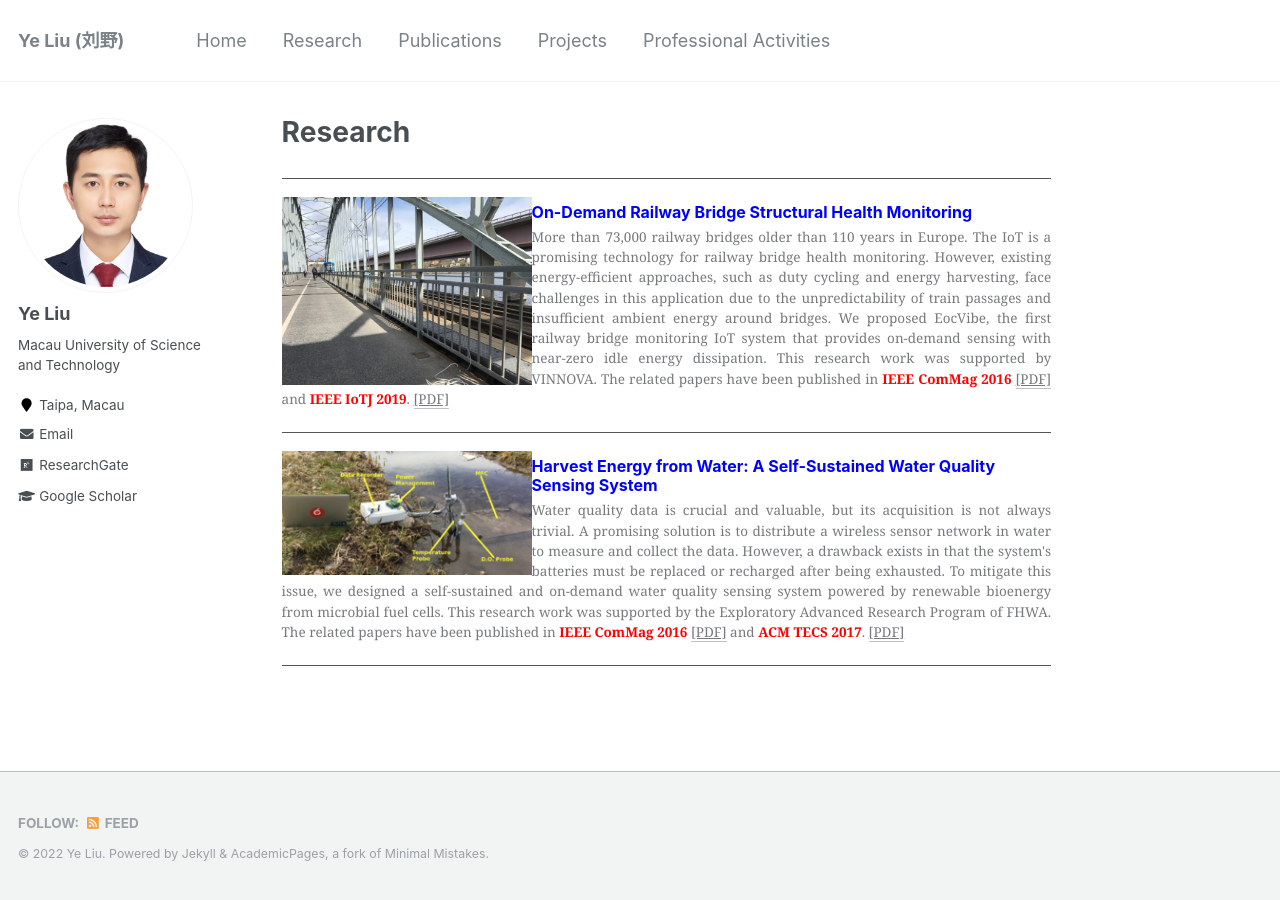
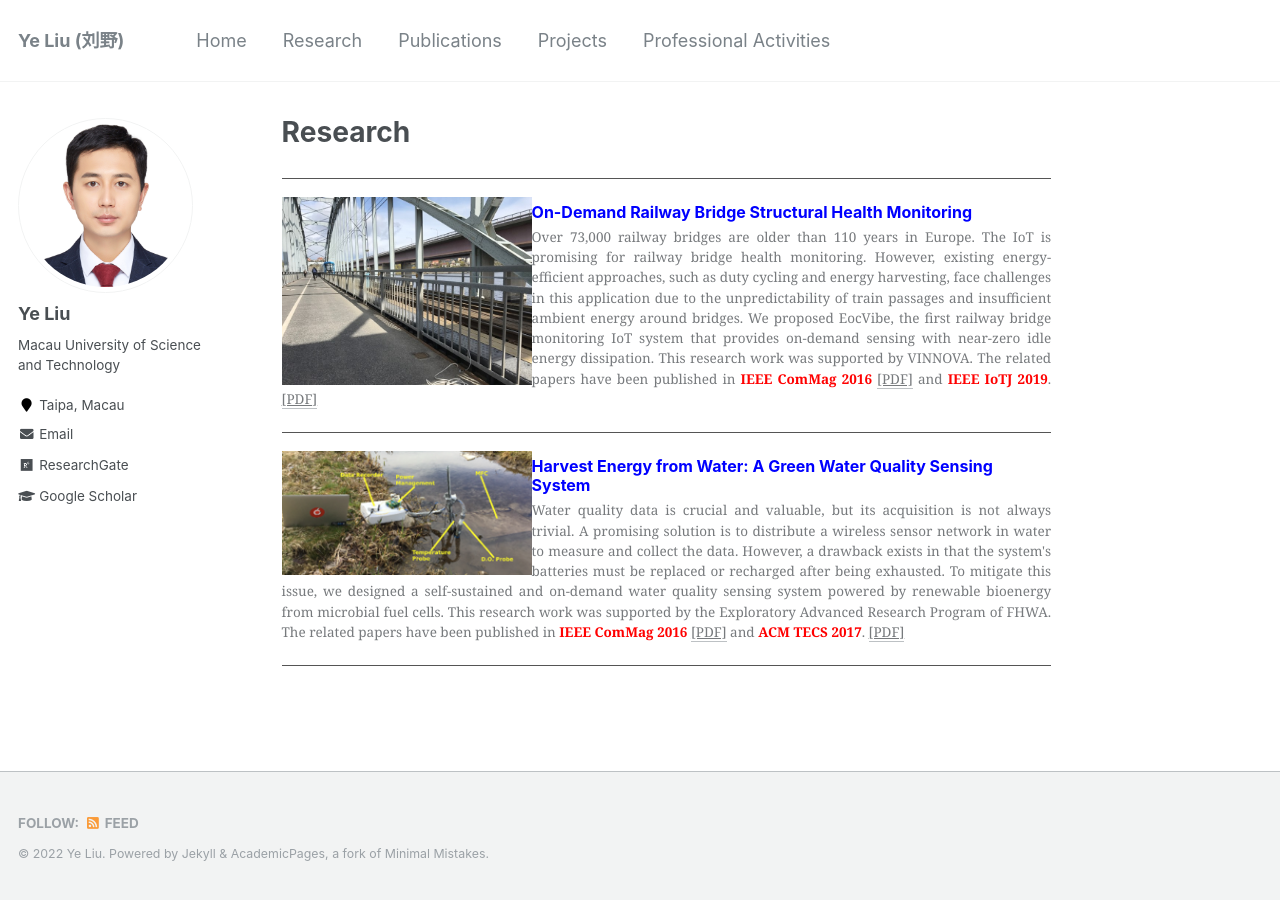
Before and after one commit to ChrisYe-Liu/chrisye-liu.github.io, a Jekyll site: the page built from _pages/research.md, in a window 1280 px wide. Built offline with Jekyll 4.4.1, drawn with Linux system fonts in a browser that asks for light colours.

Commit message:
Update research.md

```diff
--- a/_pages/research.md
+++ b/_pages/research.md
@@ -12,16 +12,16 @@
 <figcaption>
 <h4><font  color=blue size=3><b>On-Demand Railway Bridge Structural Health Monitoring</b></font></h4>
 <p style="text-align:justify;">
-More than 73,000 railway bridges older than 110 years in Europe. The IoT is a promising technology for railway bridge health monitoring. However, existing energy-efficient approaches, such as duty cycling and energy harvesting, face challenges in this application due to the unpredictability of train passages and insufficient ambient energy around bridges. We proposed EocVibe, the first railway bridge monitoring IoT system that provides on-demand sensing with near-zero idle energy dissipation. This research work was supported by VINNOVA. The related papers have been published in <font  color=red ><b>IEEE ComMag 2016</b></font> <a href="https://ieeexplore.ieee.org/document/7786108" target="_blank">[PDF]</a> and <font  color=red ><b>IEEE IoTJ 2019</b></font>. <a href="https://ieeexplore.ieee.org/document/8445576" target="_blank">[PDF]</a>
+Over 73,000 railway bridges are older than 110 years in Europe. The IoT is promising for railway bridge health monitoring. However, existing energy-efficient approaches, such as duty cycling and energy harvesting, face challenges in this application due to the unpredictability of train passages and insufficient ambient energy around bridges. We proposed EocVibe, the first railway bridge monitoring IoT system that provides on-demand sensing with near-zero idle energy dissipation. This research work was supported by VINNOVA. The related papers have been published in <font  color=red ><b>IEEE ComMag 2016</b></font> <a href="https://ieeexplore.ieee.org/document/7786108" target="_blank">[PDF]</a> and <font  color=red ><b>IEEE IoTJ 2019</b></font>. <a href="https://ieeexplore.ieee.org/document/8445576" target="_blank">[PDF]</a>
 </p>
 </figcaption>
 <p>
 <hr style="height:1px;border:none;border-top:1px solid #555555;" />
 <p>
   <img src="/images/research/water.png" alt=""
-  style="float:left" width="250" height="188">
+  style="float:left" width="250" height="200">
 <figcaption>
-<h4><font  color=blue size=3><b>Harvest Energy from Water: A Self-Sustained Water Quality Sensing System</b></font></h4>
+<h4><font  color=blue size=3><b>Harvest Energy from Water: A Green Water Quality Sensing System</b></font></h4>
 <p style="text-align:justify;">
 Water quality data is crucial and valuable, but its acquisition is not always trivial. A promising solution is to distribute a wireless sensor network in water to measure and collect the data. However, a drawback exists in that the system's batteries must be replaced or recharged after being exhausted. To mitigate this issue, we designed a self-sustained and on-demand water quality sensing system powered by renewable bioenergy from microbial fuel cells. This research work was supported by the Exploratory Advanced Research Program of FHWA.  The related papers have been published in <font  color=red ><b>IEEE ComMag 2016</b></font> <a href="https://ieeexplore.ieee.org/document/7786108" target="_blank">[PDF]</a> and <font  color=red ><b>ACM TECS 2017</b></font>. <a href="https://dl.acm.org/doi/10.1145/3047646" target="_blank">[PDF]</a>
 </p>
```
